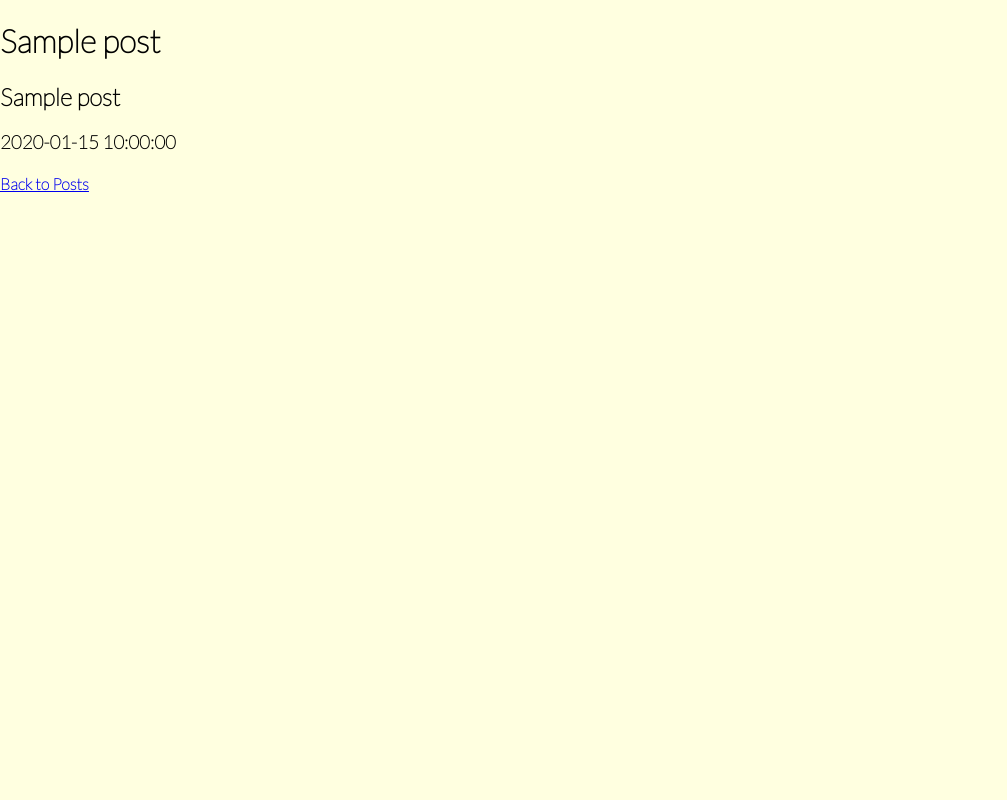
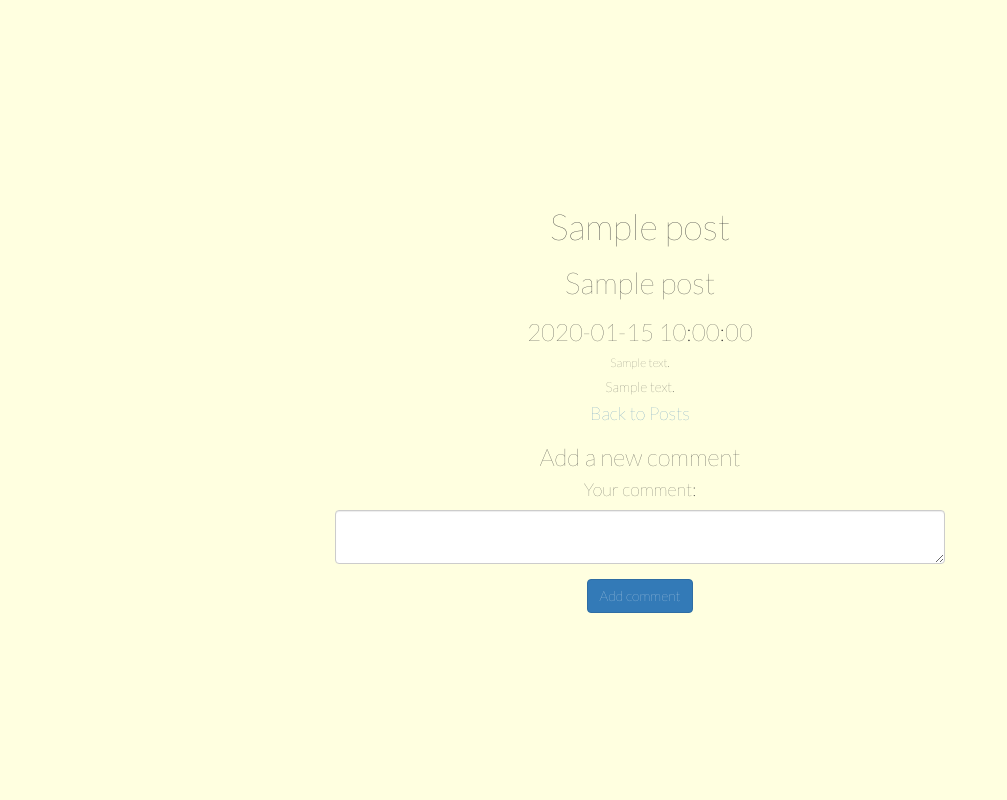
Before and after one commit to Krafalski/laravelblog, a Laravel app: template resources/views/posts/show.blade.php in a window 1280 px wide. Shown: the whole page, without its empty margins (0-1007 px from the left). Run offline with Laravel 8, Linux system fonts and the light colour scheme; the template is opened without the code that fills it: most values are stand-ins (such as "Sample title", 1, 10 or a date in 2020); settings files or empty folders that the repository lacks are supplied.

Commit message:
pushing to get some advice on exception error

```diff
--- a/app/Http/routes.php
+++ b/app/Http/routes.php
@@ -31,3 +31,5 @@ Route::get('/aboutAnotherway', 'PagesController@about');//see PagesController
 
 Route::get('/posts', 'PostsController@index');
 Route::get('/posts/{id}', 'PostsController@show');
+
+Route::post('/posts/{id}/comment', 'CommentsController@store');
--- a/resources/views/layout.blade.php
+++ b/resources/views/layout.blade.php
@@ -3,10 +3,14 @@
   <head>
     <meta charset="utf-8">
     <title></title>
+    <!-- Latest compiled and minified CSS -->
+  <link rel="stylesheet" href="https://maxcdn.bootstrapcdn.com/bootstrap/3.3.7/css/bootstrap.min.css" integrity="sha384-BVYiiSIFeK1dGmJRAkycuHAHRg32OmUcww7on3RYdg4Va+PmSTsz/K68vbdEjh4u" crossorigin="anonymous">
     <link rel="stylesheet" href="/css/style.css">
     <link href="https://fonts.googleapis.com/css?family=Lato:100" rel="stylesheet" type="text/css">
   </head>
   <body>
+    <div class="container">
     @yield('content')
+  </div>
   </body>
 </html>
--- a/resources/views/posts/show.blade.php
+++ b/resources/views/posts/show.blade.php
@@ -1,8 +1,29 @@
 @extends('layout')
 
 @section('content')
-  <h1> {{$post->title}} </h1>
-  <h2> {{$post->post}}</h2>
-  <h3> {{$post->created_at}} </h3>
-  <h4><a href="/posts"> Back to Posts </a></h4>
+<div class="row">
+  <div class="col-md-6 col-md-offset-3">
+    <h1> {{$post->title}} </h1>
+    <h2> {{$post->post}}</h2>
+    <h3> {{$post->created_at}} </h3>
+    @foreach ($post->comments as $comment)
+      <h6> {{ $comment->commentator }}</h6>
+      <h5> {{ $comment->comment }}</h5>
+    @endforeach
+    <h4><a href="/posts"> Back to Posts </a></h4>
+    <h3> Add a new comment</h3>
+    <form method="POST" action="/posts/{{ $post->id }}/comment">
+      <div class="form-group">
+
+        <!-- <h4> Your name:</h4><input type="hidden" class="form-control" name="commentator" value="Karolin"></input> -->
+        <h4> Your comment:</h4><textarea class="form-control" name="comment"></textarea>
+      </div>
+      <input type="hidden" name="_token" value="{{ csrf_token() }}">
+      <button type="submit" class="btn btn-primary">Add comment</button>
+    </form>
+
+
+  </div>
+  </div>
+
 @stop
```
Also changed, not shown: app/Http/Controllers/CommentsController.php (added, +16 -0 lines).
